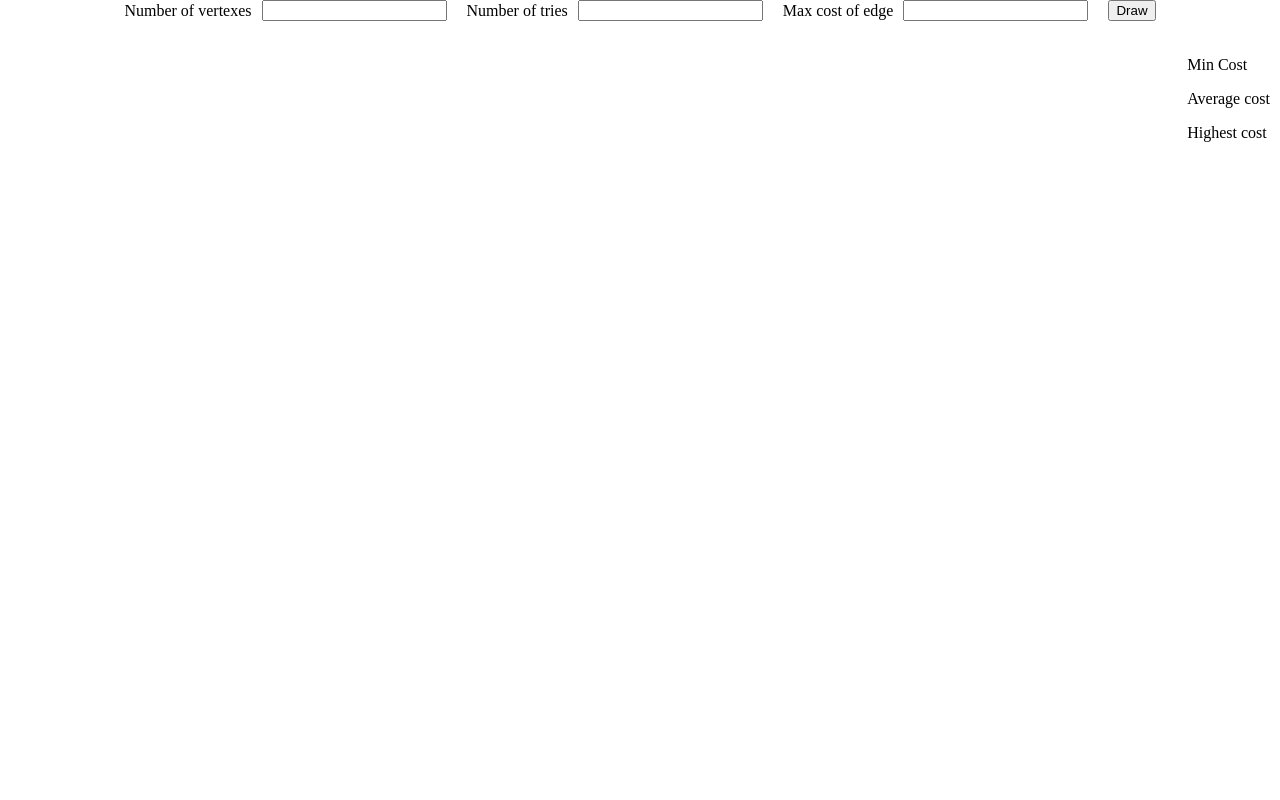
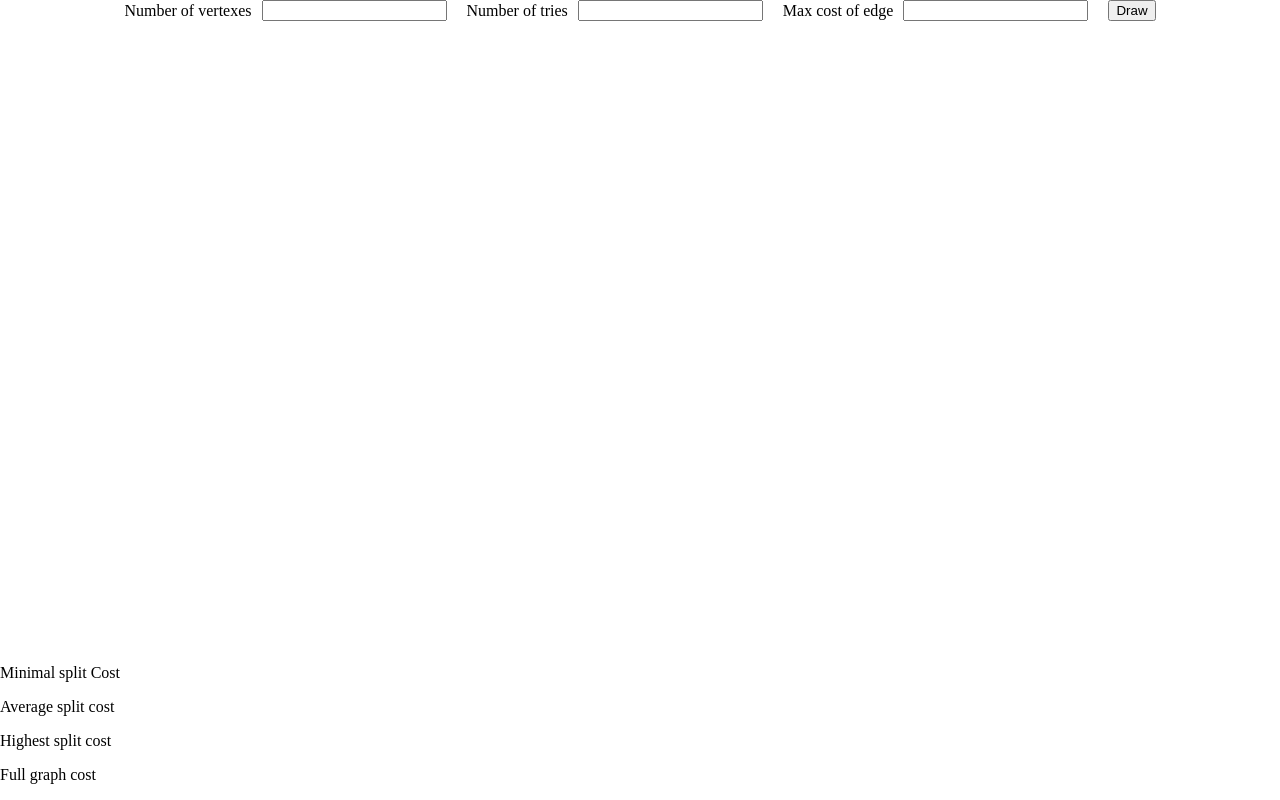
Before and after one commit to xolir/alglos, a website: page index.html in a window 1280 px wide. Both pictures are taken after a click on the button "Draw". Drawn offline with Linux system fonts and the light colour scheme.

Commit message:
Improving statistics display

```diff
--- a/index.html
+++ b/index.html
@@ -27,8 +27,8 @@
       #costs {
         display: none;
         position: absolute;
-        right: 0;
-        top: 40px;
+        bottom: 0;
+        left: 0;
       }
 
       #costs span {
@@ -51,9 +51,10 @@
         <input type="number" id="cost">
         <button type="button" id="start">Draw</button>
         <div id="costs">
-            <p id="divCost">Min Cost<span></span></p>
-            <p id="medianCost">Average cost<span></span></p>
-            <p id="highestCost">Highest cost<span></span></p>
+            <p id="divCost">Minimal split Cost<span></span></p>
+            <p id="medianCost">Average split cost<span></span></p>
+            <p id="highestCost">Highest split cost<span></span></p>
+            <p id="fullCost">Full graph cost<span></span></p>
         </div>
     </div>
     <div id="app"></div>
--- a/src/index.js
+++ b/src/index.js
@@ -20,6 +20,7 @@ const selectors = {
     divCost: '#divCost span',
     medianCost: '#medianCost span',
     maxCost: '#highestCost span',
+    fullCost: '#fullCost span',
 }
 
 const renderGraph = () => {
@@ -32,6 +33,7 @@ const renderGraph = () => {
     const divisionCostNode = document.querySelector(selectors.divCost);
     const divisionAverageCostNode = document.querySelector(selectors.medianCost);
     const divisionMaxCostNode = document.querySelector(selectors.maxCost);
+    const fullCostNode = document.querySelector(selectors.fullCost);
 
     costsNode.classList.add('active');
 
@@ -68,9 +70,12 @@ const renderGraph = () => {
 
     container.refresh();
 
+    const fullGraphCost = graph.reduce((acc, { cost }) => acc + cost, 0);
+
     divisionCostNode.innerHTML = split.cost;
     divisionAverageCostNode.innerHTML = split.averageCost;
     divisionMaxCostNode.innerHTML = split.maximumCost;
+    fullCostNode.innerHTML = fullGraphCost;
 }
 
 const getEdgeColour = (divisions, primaryVertex, secondaryVertex) => {
```
Also changed, not shown: dist/main.js.
